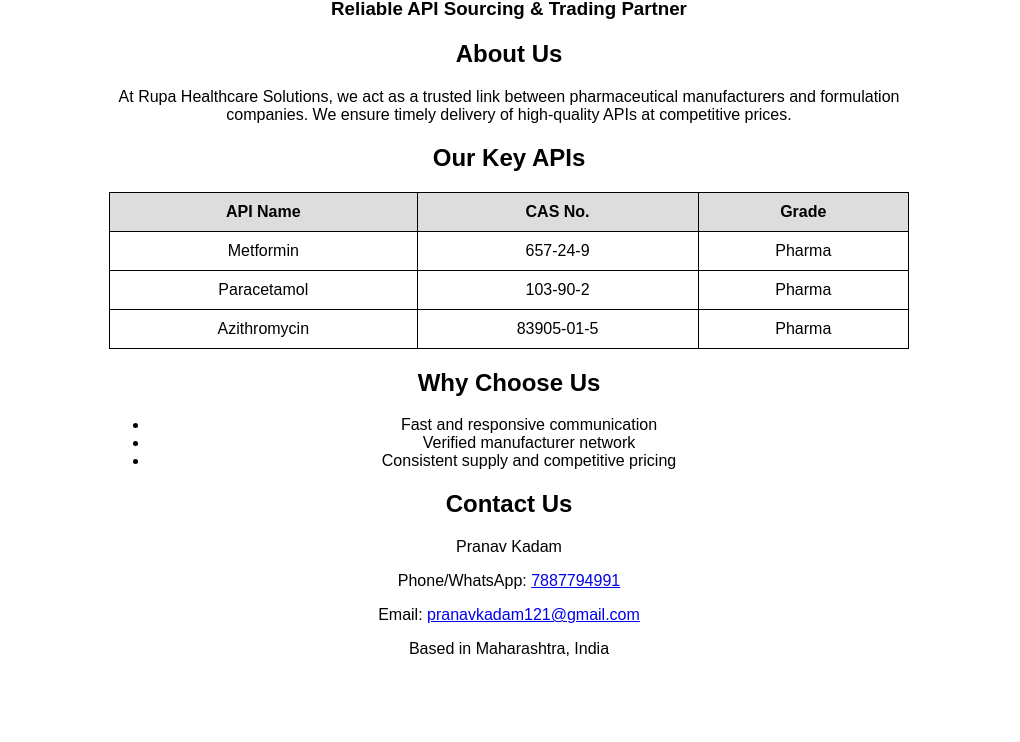
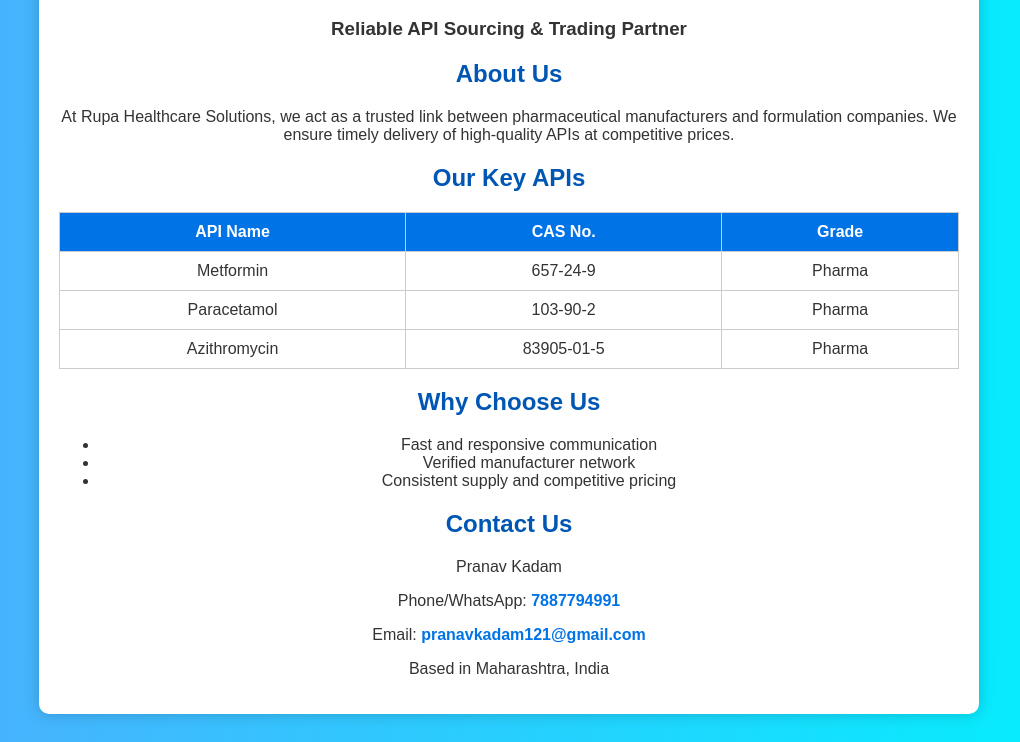
Before and after one commit to SiddhiiRewale11/Rupa_Healthcare, a plain HTML site: page index.html in a window 1280 px wide. Shown: the part 110-852 px from the top of the page, without its empty margins (131-1151 px from the left). Before the commit the page ends 812 px from the top, so only its background shows below. Drawn offline with Linux system fonts and the light colour scheme.

Commit message:
Update index.html

```diff
--- a/index.html
+++ b/index.html
@@ -4,14 +4,7 @@
     <meta charset="UTF-8">
     <meta name="viewport" content="width=device-width, initial-scale=1.0">
     <title>Rupa Healthcare Solutions</title>
-    <style>
-        body { font-family: Arial, sans-serif; text-align: center; padding: 20px; }
-        .container { max-width: 800px; margin: auto; }
-        table { width: 100%; border-collapse: collapse; margin-top: 20px; }
-        th, td { border: 1px solid black; padding: 10px; }
-        th { background: #ddd; }
-        .contact a { color: blue; text-decoration: none; }
-    </style>
+    <link rel="stylesheet" href="style.css">
 </head>
 <body>
     <div class="container">
```
